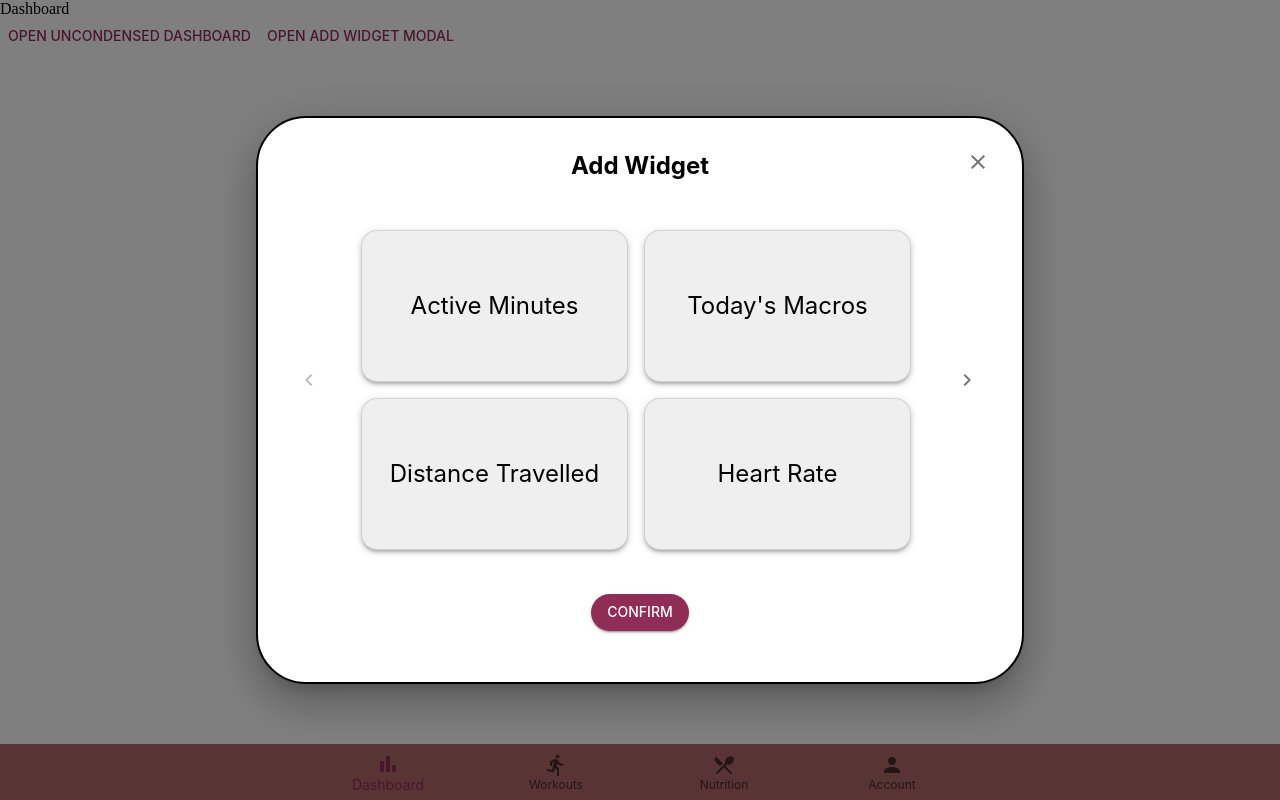
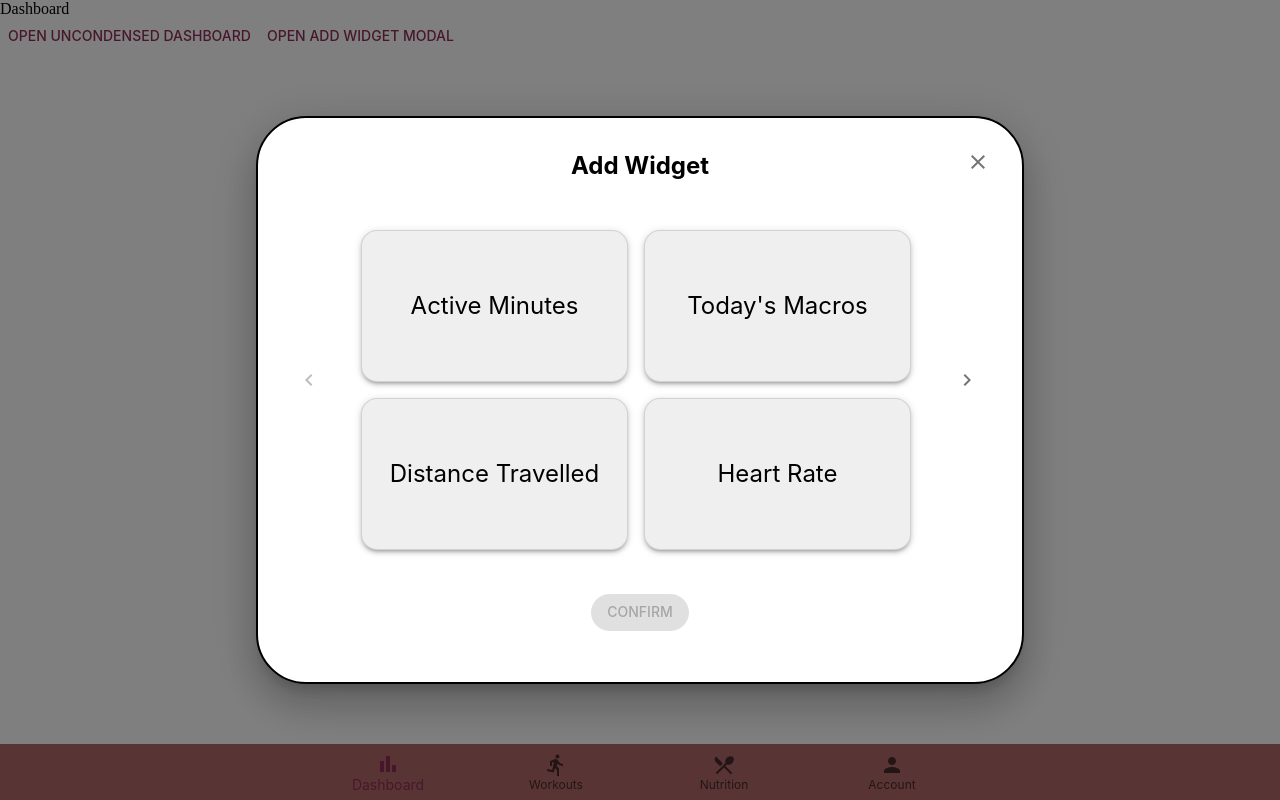
Before and after one commit to joshchyeonlee/EZFit, a React (Create React App) app: page /Dashboard in a window 1280 px wide. Both pictures are taken after a click on the button "OPEN ADD WIDGET MODAL". Built offline with nearby package versions, Linux system fonts and the light colour scheme.

Commit message:
disable confirm button if no modal is selected

```diff
--- a/src/components/dashboard/AddWidgetModal.tsx
+++ b/src/components/dashboard/AddWidgetModal.tsx
@@ -99,7 +99,7 @@ function AddWidgetModal(props: { open: boolean; setOpen: any; }){
                     </IconButton>
                 </Box>
                 <Box padding={4}>
-                    <Button variant="contained" onClick={() => handleConfirmClick()}>
+                    <Button disabled={selectedModal===""} variant="contained" onClick={() => handleConfirmClick()}>
                         Confirm
                     </Button>
                 </Box>
```
